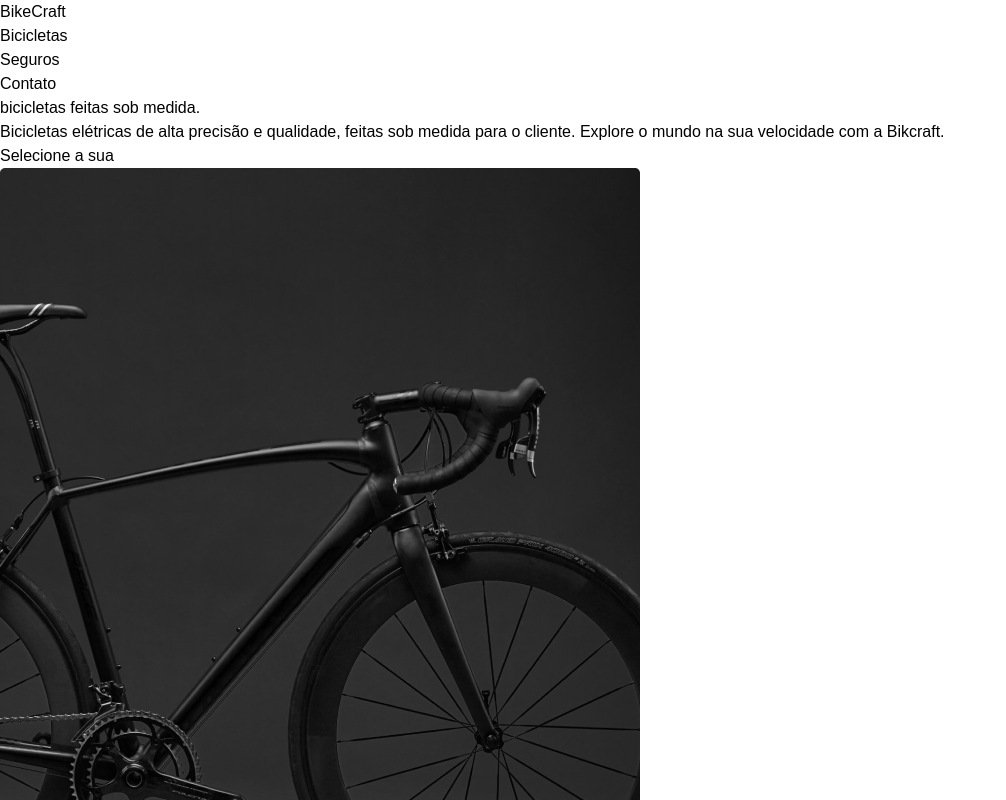
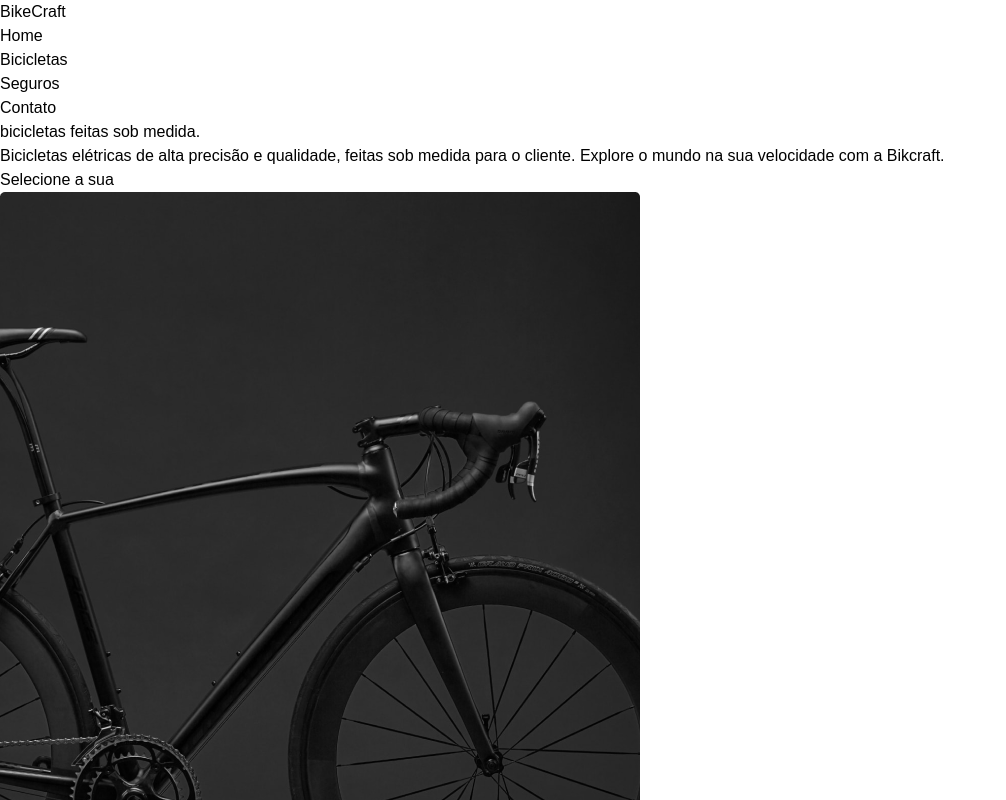
Before and after one commit to Manba-chauhan/BikeCraft-design, a React app: page / in a window 1280 px wide. Shown: the top 800 px of the page, without its empty margins (0-1006 px from the left). Built offline with nearby package versions, Linux system fonts and the light colour scheme; the HTML template or start-up script is replaced by a standard one.

Commit message:
design complete

```diff
--- a/src/components/Header.jsx
+++ b/src/components/Header.jsx
@@ -11,6 +11,11 @@ const Header = () => {
         <div className="max-sm:hidden">
           <ul className="flex space-x-8">
             {" "}
+            <li className="text-white text-lg  font-medium hover:text-yellow-500">
+              <Link to="/" className="">
+                Home
+              </Link>
+            </li>
             <li className="text-white text-lg  font-medium hover:text-yellow-500">
               <Link to="/bicicletas" className="">
                 Bicicletas
@@ -29,7 +34,7 @@ const Header = () => {
           </ul>
         </div>
         <div className="sm:hidden">
-          <span className='text-white font-meduim text-lg'>
+          <span className="text-white font-meduim text-lg">
             {" "}
             <i class="fa-solid fa-bars"></i>
           </span>
```
